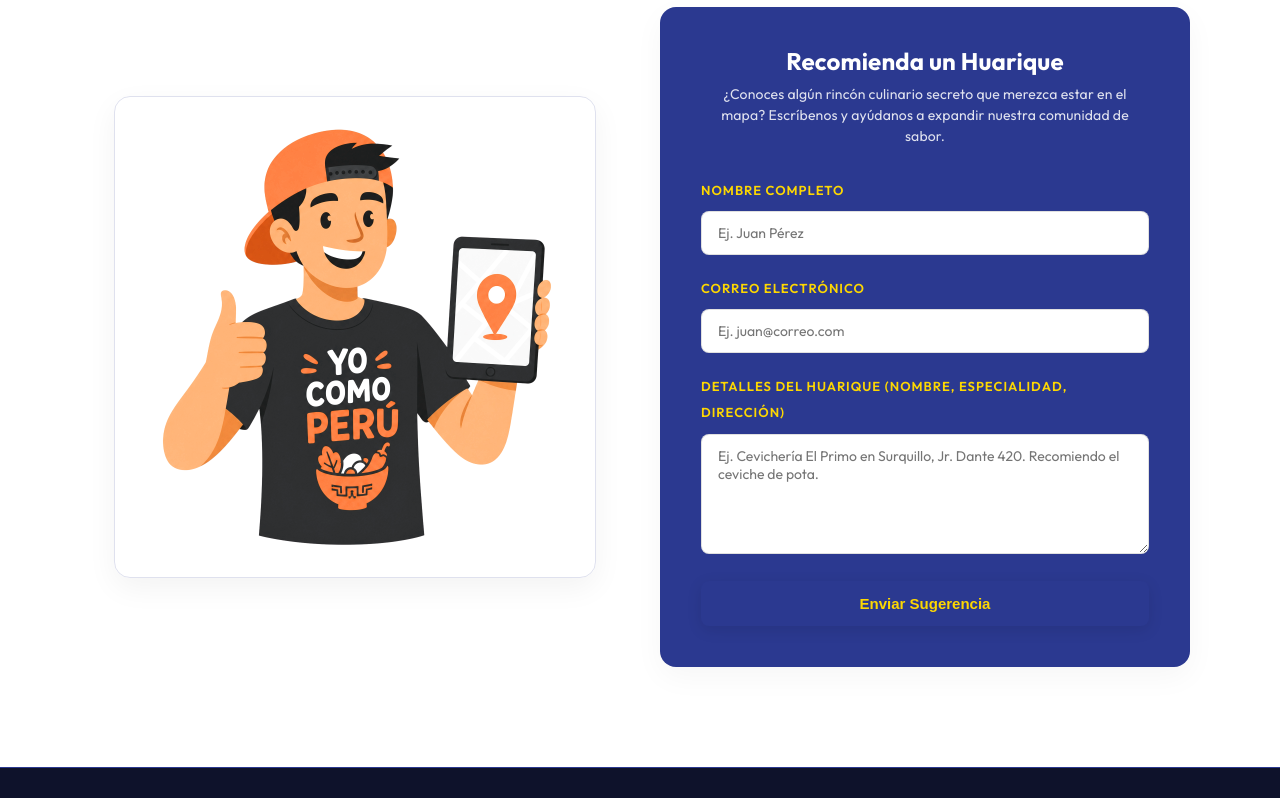
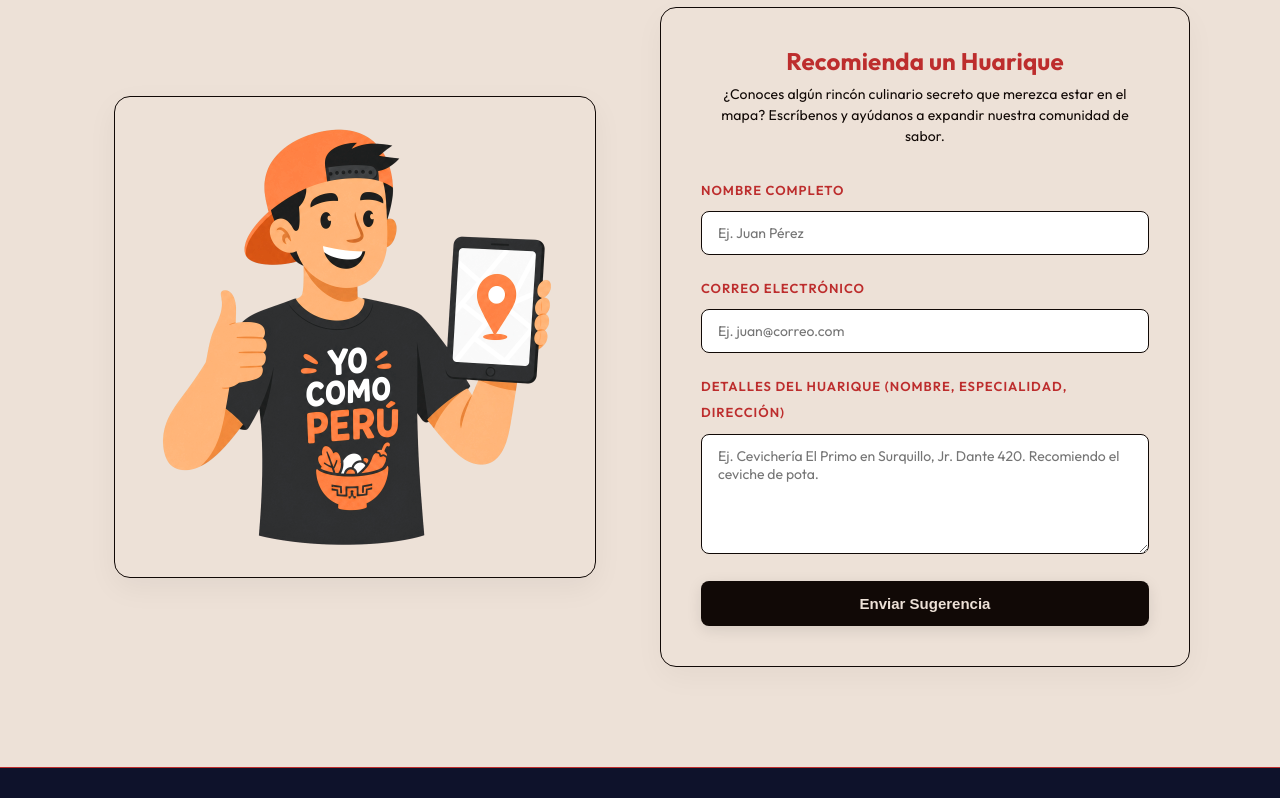
Before and after one commit to ChethhSito/HuariqueMapsFront, a React (Vite) app: page / in a window 1280 px wide. Shown: the part 2634-3432 px from the top of the page. Built offline with nearby package versions, Linux system fonts and the light colour scheme.

Commit message:
style: actualizar colores a arena/beige, rojo carmesi y marron oscuro

```diff
--- a/src/components/LandingPage.css
+++ b/src/components/LandingPage.css
@@ -1,72 +1,74 @@
 /* apps/frontend/src/components/LandingPage.css */
 
 :root {
-  --peru-bg: #ffffff;
-  --peru-white: #2b3990;
-  --peru-text: #d25c5a;
-  --peru-text-dark: #d25c5a;
-  --peru-navbar-bg: rgba(43, 57, 144, 0.95);
-  --peru-border: rgba(43, 57, 144, 0.15);
-  --peru-border-btn: #fdd701;
-  --peru-red: #2b3990;
-  --peru-red-bright: #2b3990;
-  --peru-red-dark: #1c266b;
-  --peru-red-light: rgba(43, 57, 144, 0.1);
+  --peru-bg: #ede1d7;
+  --peru-white: #ffffff;
+  --peru-box-bg: #ede1d7;
+  --peru-text: #110906;
+  --peru-text-dark: #bd2d2d;
+  --peru-navbar-bg: rgba(237, 225, 215, 0.95);
+  --peru-border: #110906;
+  --peru-border-btn: #110906;
+  --peru-red: #bd2d2d;
+  --peru-red-bright: #bd2d2d;
+  --peru-red-dark: #8a1e1e;
+  --peru-red-light: rgba(189, 45, 45, 0.08);
   --font-title: 'Pacifico', cursive;
   --font-sans: 'Outfit', sans-serif;
 
   /* Button custom styles */
-  --btn-primary-bg: #2b3990;
-  --btn-primary-text: #fdd701;
+  --btn-primary-bg: #110906;
+  --btn-primary-text: #ede1d7;
   --btn-secondary-bg: transparent;
-  --btn-secondary-text: #d25c5a;
-  --btn-secondary-border: #d25c5a;
-  --btn-secondary-bg-hover: rgba(210, 92, 90, 0.08);
+  --btn-secondary-text: #110906;
+  --btn-secondary-border: #110906;
+  --btn-secondary-bg-hover: rgba(17, 9, 6, 0.08);
 
   /* Outline button join styles */
-  --btn-join-text: #fdd701;
-  --btn-join-border: #fdd701;
+  --btn-join-text: #110906;
+  --btn-join-border: #110906;
 
   /* Form input custom styles */
   --input-bg: #ffffff;
-  --input-text: #0f172a;
-  --input-border: rgba(0, 0, 0, 0.12);
-  --form-label-color: #fdd701;
+  --input-text: #110906;
+  --input-border: #110906;
+  --form-label-color: #bd2d2d;
 
   /* Card tags & details */
-  --tag-bg: #fdd701;
-  --tag-text: #2b3990;
-  --tag-border: #fdd701;
-  --card-footer-text: rgba(255, 255, 255, 0.8);
-  --card-title-color: #ffffff;
-  --card-desc-color: rgba(255, 255, 255, 0.85);
+  --tag-bg: #bd2d2d;
+  --tag-text: #ffffff;
+  --tag-border: #bd2d2d;
+  --card-footer-text: rgba(17, 9, 6, 0.7);
+  --card-title-color: #bd2d2d;
+  --card-desc-color: #110906;
 
   /* Navbar custom styles */
-  --navbar-text: #ffffff;
-  --navbar-text-hover: #fdd701;
+  --navbar-text: #110906;
+  --navbar-text-hover: #bd2d2d;
 
   /* Map variables */
-  --map-dashboard-bg: #ffffff;
-  --map-bg: #f8fafc;
-  --map-grid: rgba(0, 0, 0, 0.03);
-  --map-line: rgba(0, 0, 0, 0.015);
-  --map-border: rgba(0, 0, 0, 0.08);
+  --map-dashboard-bg: #ede1d7;
+  --map-bg: #e5d8cd;
+  --map-grid: rgba(17, 9, 6, 0.04);
+  --map-line: rgba(17, 9, 6, 0.02);
+  --map-border: #110906;
   --map-shadow: rgba(0, 0, 0, 0.06);
-  --map-header: #2b3990;
-  --map-header-text: #ffffff;
-  --map-sidebar: #ffffff;
-  --map-text: #475569;
-  --map-text-dark: #0f172a;
-  --map-overlay: rgba(255, 255, 255, 0.95);
-  --map-active-item: rgba(43, 57, 144, 0.08);
-  --map-accent: #2b3990;
-  --map-accent-bright: #fdd701;
+  --map-header: #110906;
+  --map-header-text: #ede1d7;
+  --map-sidebar: #ede1d7;
+  --map-text: #110906;
+  --map-text-dark: #bd2d2d;
+  --map-overlay: rgba(237, 225, 215, 0.95);
+  --map-active-item: rgba(189, 45, 45, 0.08);
+  --map-accent: #bd2d2d;
+  --map-accent-bright: #e53e3e;
 }
 
 /* Dark theme overrides */
 :root.dark-theme {
   --peru-bg: #0f1016;
   --peru-white: #16171d;
+  --peru-box-bg: #16171d;
   --peru-text: #94a3b8;
   --peru-text-dark: #f8fafc;
   --peru-border: rgba(255, 255, 255, 0.08);
@@ -744,7 +746,7 @@
 .suggestions-card {
   width: 100%;
   max-width: 540px;
-  background: var(--peru-white);
+  background: var(--peru-box-bg);
   border: 1.5px solid var(--peru-border);
   border-radius: 16px;
   padding: 40px;
```
